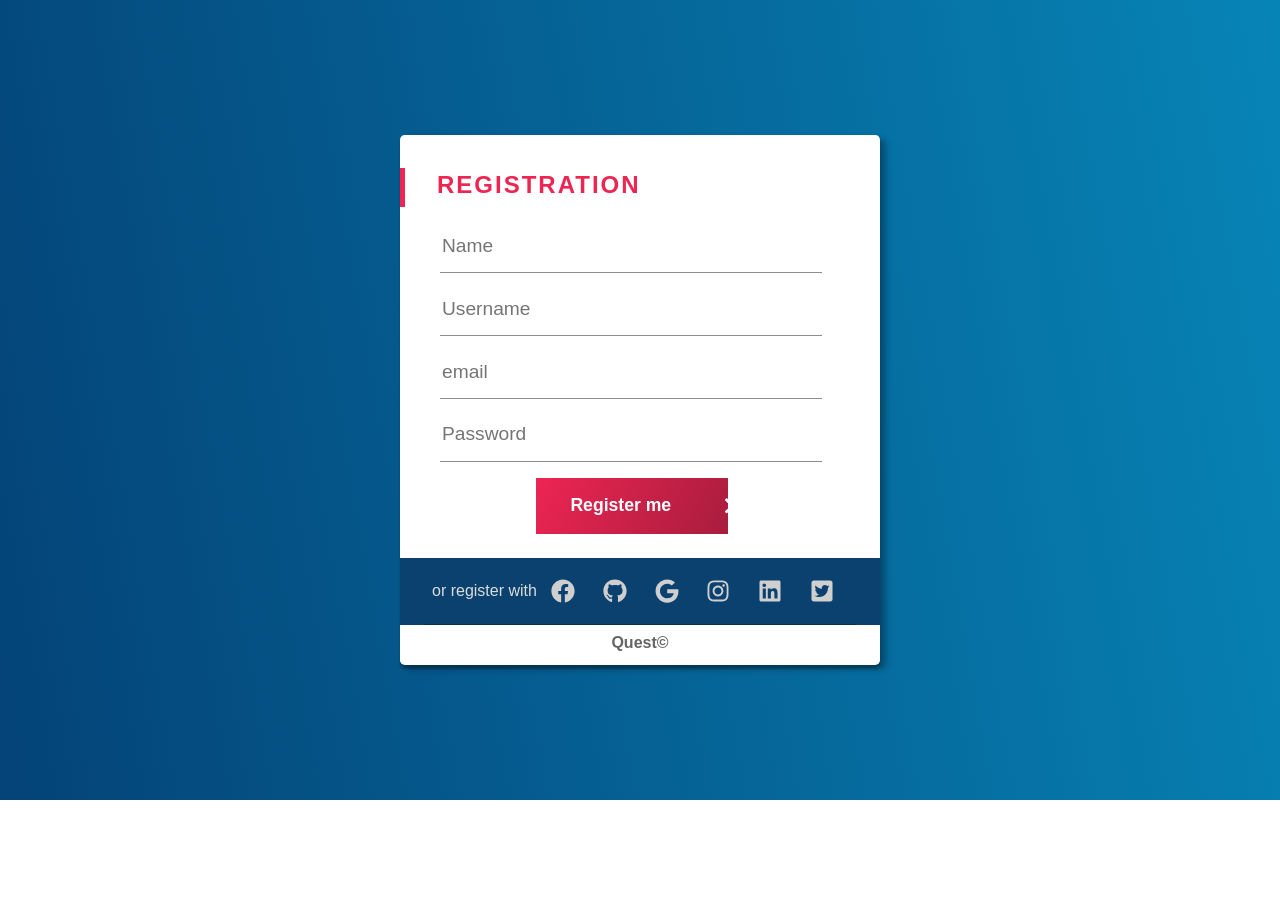
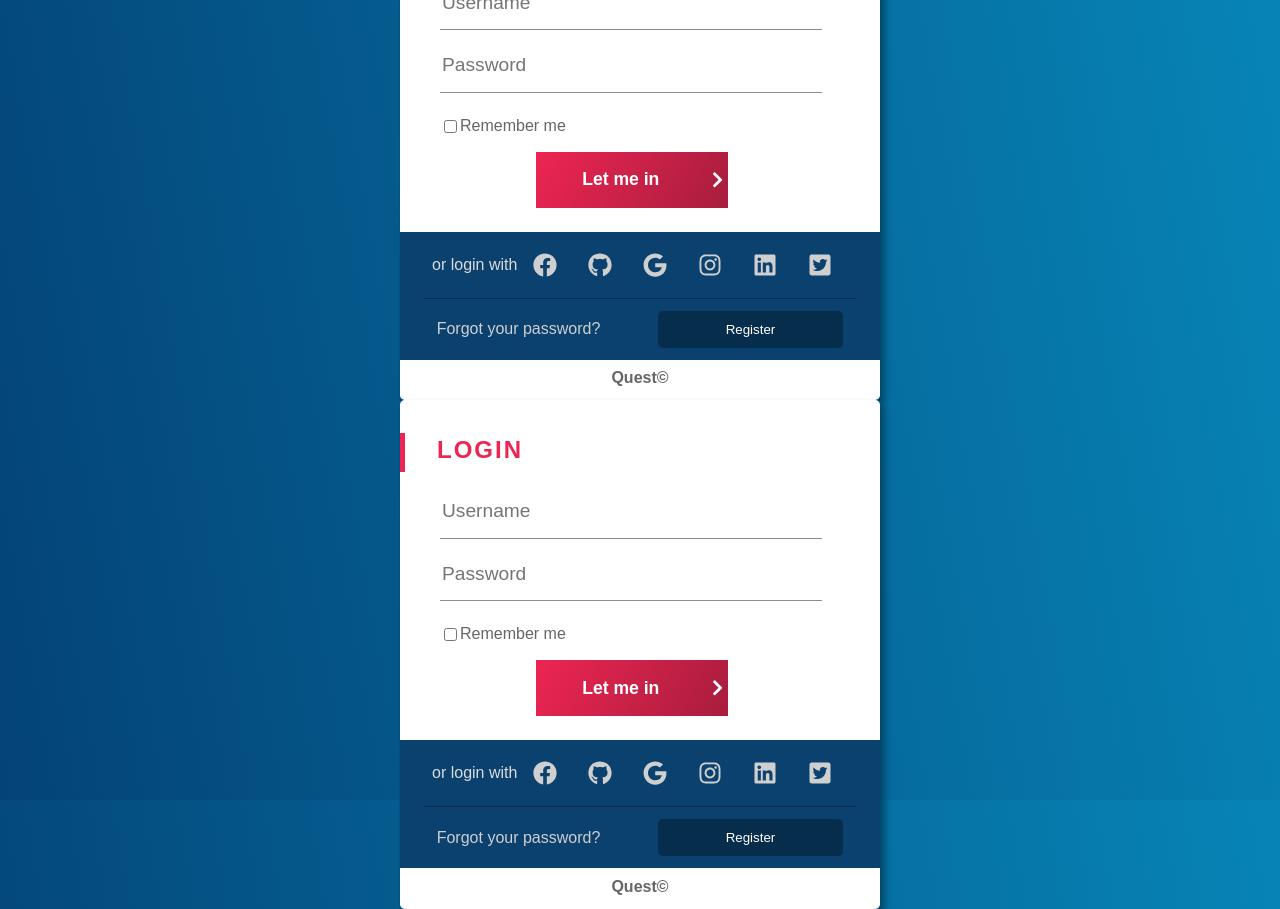
Before and after one commit to cziem/quest, a React (Create React App) app: page / in a window 1280 px wide. Before the commit the page ends 800 px from the top, so only its background shows below. Built offline with nearby package versions, Linux system fonts and the light colour scheme.

Commit message:
Add Routing

```diff
--- /dev/null
+++ b/src/Routes/AppRouter.js
@@ -0,0 +1,21 @@
+import React, { Component } from 'react';
+import { BrowserRouter, Route, Switch } from 'react-router-dom';
+import Login from '../components/Login';
+import Registration from '../components/Registration';
+import HandleEntry from '../components/HandleEntry';
+import NotFound from '../components/NotFound';
+
+const AppRouter = () => (
+  <BrowserRouter>
+    <div>
+      <HandleEntry />
+      <Switch>
+        <Route path="/" component={Login} exact={true} />
+        <Route path="/registration" component={Registration} exact={true} />
+        <Route component={NotFound} />
+      </Switch>
+    </div>
+  </BrowserRouter>
+)
+
+export default AppRouter
--- a/src/components/App.js
+++ b/src/components/App.js
@@ -1,15 +1,15 @@
-import React, { Component } from 'react';
-import '../styles/App.css';
-import HandleEntry from './HandleEntry';
+// import React, { Component } from 'react';
+// import '../styles/App.css';
+// import HandleEntry from './HandleEntry';
 
-class App extends Component {
-  render() {
-    return (
-      <div>
-        <HandleEntry />
-      </div>
-    );
-  }
-}
+// class App extends Component {
+//   render() {
+//     return (
+//       <div>
+//         <HandleEntry />
+//       </div>
+//     );
+//   }
+// }
 
-export default App;
+// export default App;
--- a/src/components/HandleEntry.js
+++ b/src/components/HandleEntry.js
@@ -7,8 +7,7 @@ export default class HandleEntry extends Component {
   render() {
     return (
       <div className="">
-        {/*<Login />*/}
-        <Registration />
+        <Login />
       </div>
     )
   }
--- a/src/components/Login.js
+++ b/src/components/Login.js
@@ -9,6 +9,7 @@ import {
   FaChevronRight
 } from "react-icons/fa";
 import "../styles/Login.css";
+import { Link } from 'react-router-dom';
 
 export default class Login extends Component {
   state = {
@@ -73,7 +74,9 @@ export default class Login extends Component {
               <p>
                 <a href="#">Forgot your password?</a>
               </p>
-              <button className="btn register">Register</button>
+              <button className="btn register">
+                <Link to="/Registration.js">Register</Link>
+              </button>
             </div>
           </footer>
         </form>
--- a/src/index.js
+++ b/src/index.js
@@ -1,8 +1,8 @@
 import React from 'react';
 import ReactDOM from 'react-dom';
 import './styles/index.css';
-import App from './components/App';
+import AppRouter from './Routes/AppRouter';
 import registerServiceWorker from './registerServiceWorker';
 
-ReactDOM.render(<App />, document.getElementById('root'));
+ReactDOM.render(<AppRouter />, document.getElementById('root'));
 registerServiceWorker();
```
